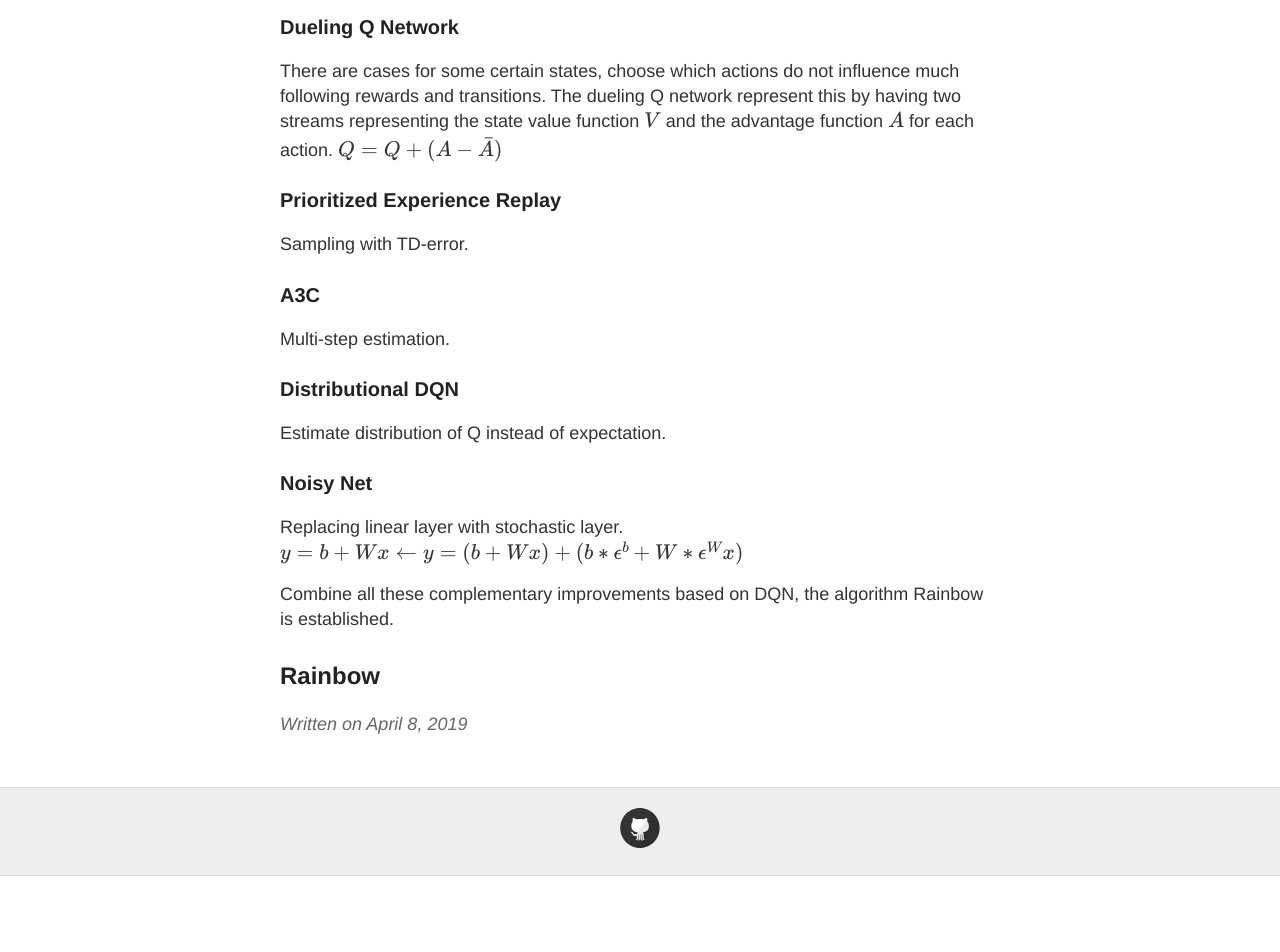
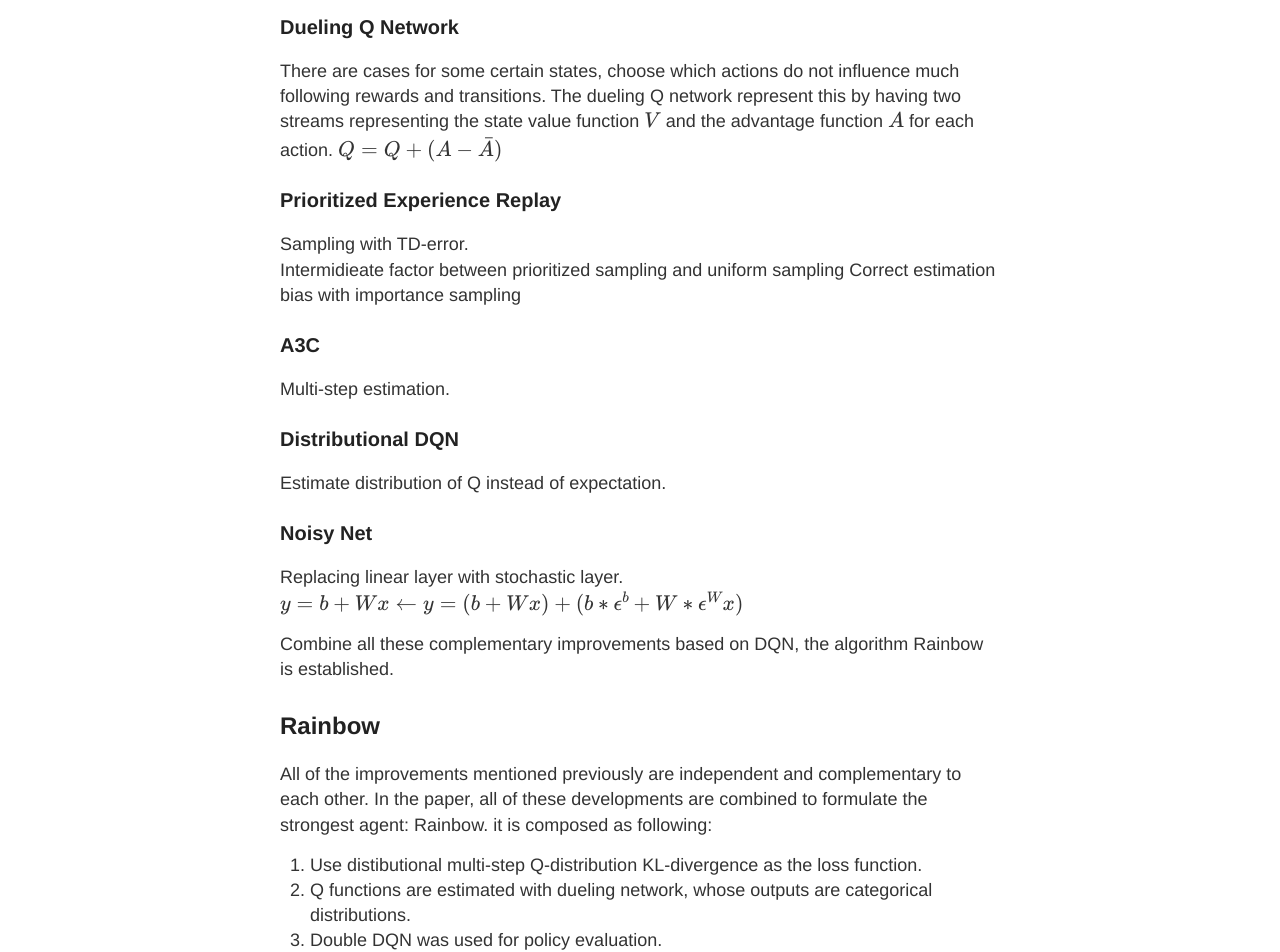
Before and after one commit to jionglearningzhang/jionglearningzhang.github.io, a Jekyll site: the page built from _posts/2019-04-08-on-the-way-of-Q-learning.md, in a window 1280 px wide and 1400 px high, scrolled down 2571 px. Shown: the top 952 px of the window. Built offline with Jekyll 4.4.1, drawn with Linux system fonts in a browser that asks for light colours; formulas are drawn with MathJax 3; before the commit the page ends 3447 px from its top, so only the background shows below that; some of the changed text lies outside the part shown.

Commit message:
qlearning

```diff
--- a/_posts/2019-04-08-on-the-way-of-Q-learning.md
+++ b/_posts/2019-04-08-on-the-way-of-Q-learning.md
@@ -9,7 +9,7 @@ tags: reinforcement learning
 
 [Before Deep Q Network](#befored-deep-q-network)
 [Kick-start with DQN](#dqn)
-[Enhance DQN](#enhance-dqn)
+[Enhancements of DQN](#enhance-dqn)
 [Rainbow](#rainbow)
 
 
@@ -60,6 +60,8 @@ $$Q = Q + (A - \bar{A})$$
 
 ### Prioritized Experience Replay
 Sampling with TD-error.
+Intermidieate factor between prioritized sampling and uniform sampling
+Correct estimation bias with importance sampling
 
 ### A3C
 Multi-step estimation.
@@ -74,3 +76,11 @@ $$y = b+Wx \leftarrow y = (b+Wx) + (b*\epsilon^b + W*\epsilon^Wx)$$
 Combine all these complementary improvements based on DQN, the algorithm Rainbow is established.
 
 ## Rainbow
+All of the improvements mentioned previously are independent and complementary to each other. In the paper, all of these developments are combined to formulate the strongest agent: Rainbow. it is composed as following:
+1. Use distibutional multi-step Q-distribution KL-divergence as the loss function.
+2. Q functions are estimated with dueling network, whose outputs are categorical distributions.
+3. Double DQN was used for policy evaluation.
+4. Priorized experience replay with sampling using KL loss as the proxy (instead of the TD-error in the non-distributional case).
+5. As used in Noisy net, linear layers in Q networks are replaced by stochastic layers.
+
+![Rainbow benchmark]({{'/images/rainbow.png'|relative_url}})
```
Also changed, not shown: other parts of _posts/2019-04-08-on-the-way-of-Q-learning.md (+1 -1 lines).
